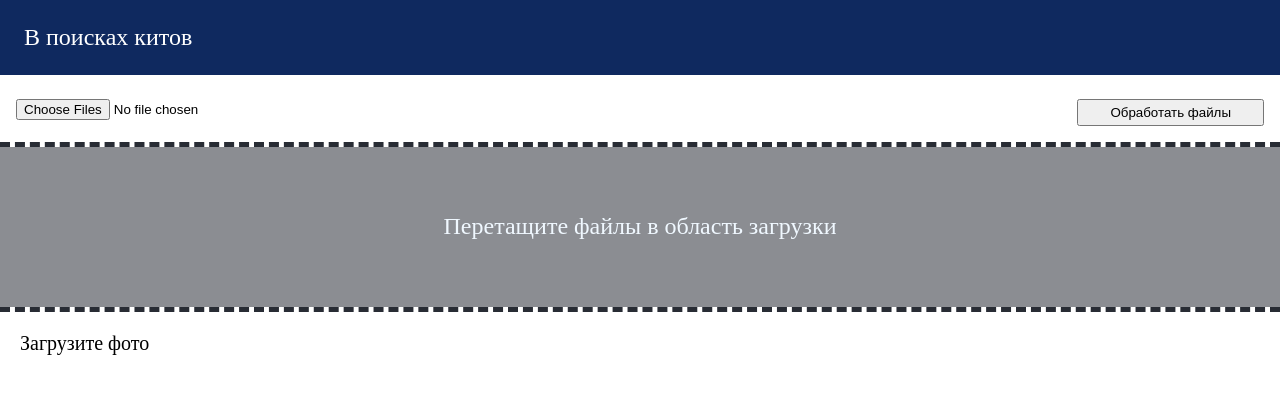
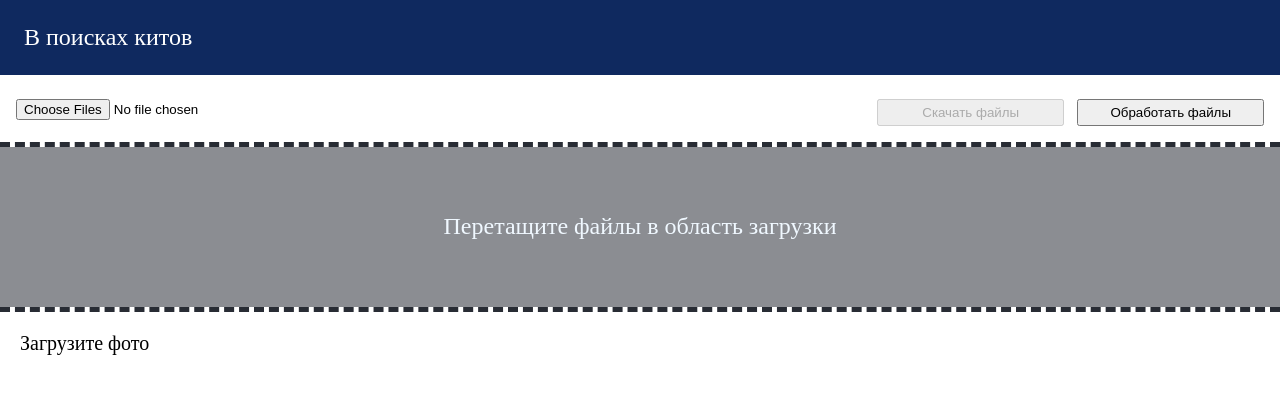
Before and after one commit to OlegSivets/BowheadWhale_website, a React (Create React App) app in the folder client/: page / in a window 1280 px wide. Shown: the top 394 px of the page. Built offline with nearby package versions, Linux system fonts and the light colour scheme.

Commit message:
files download were added

```diff
--- a/client/package.json
+++ b/client/package.json
@@ -7,6 +7,9 @@
     "@testing-library/jest-dom": "^5.16.5",
     "@testing-library/react": "^13.4.0",
     "@testing-library/user-event": "^13.5.0",
+    "@types/file-saver": "^2.0.5",
+    "file-saver": "^2.0.5",
+    "jszip": "^3.10.1",
     "react": "^18.2.0",
     "react-dom": "^18.2.0",
     "react-scripts": "^5.0.1",
--- a/client/src/App.css
+++ b/client/src/App.css
@@ -64,6 +64,12 @@ body {
   height: 2em;
 }
 
+.download-data-button{
+  width: 14em;
+  height: 2em;
+  margin-right: 1em;
+}
+
 /* UPLOADED FILES SECTION */
 .uploaded-files-area{
   height: 100%;
--- a/client/src/App.js
+++ b/client/src/App.js
@@ -7,6 +7,7 @@ import DataSendButton from './components/Buttons/DataSendButton';
 import HeaderArea from './components/Areas/HeaderArea';
 import UploadedFilesAres from './components/Areas/UploadedFilesAres';
 import UploadLabelArea from './components/Areas/UploadLabelArea';
+import DownloadButton from './components/Buttons/DownloadButton';
 
 function App() {
   return (
@@ -14,7 +15,10 @@ function App() {
       <HeaderArea />
       <section className='upload-section'>
         <ButtonFileUpload />
-        <DataSendButton />
+        <div>
+          <DownloadButton />
+          <DataSendButton />
+        </div>
       </section>
       <DragArea />
       <UploadLabelArea />
--- a/client/src/components/Areas/UploadLabelArea.jsx
+++ b/client/src/components/Areas/UploadLabelArea.jsx
@@ -3,16 +3,19 @@ import { useContext } from 'react'
 import { MainContext } from '../../contex/MainContext'
 
 export default function UploadLabelArea() {
-  const {updateStatus, uploadedFiles} = useContext(MainContext)
+  const {updateStatus, uploadedFiles, resultState} = useContext(MainContext)
 
   return (
     <div className='upload-label'>
-        {updateStatus ?
-            uploadedFiles.length > 0 ?
-            <div>Загруженные фото:</div> :
-            <div>Загрузите фото</div>
-            :
-            <div>Упорно ищем китов...</div>
+
+        { !resultState ?
+            updateStatus ?
+                uploadedFiles.length > 0 ?
+                <div>Загруженные фото:</div> :
+                <div>Загрузите фото</div>
+                :
+                <div>Упорно ищем китов...</div>:
+            <div>Результат поиска</div>
         }
     </div>
   )
--- /dev/null
+++ b/client/src/components/Buttons/DownloadButton.jsx
@@ -0,0 +1,12 @@
+import React from 'react'
+import { useContext } from 'react'
+import { MainContext } from '../../contex/MainContext'
+
+export default function DownloadButton() {
+  const { downloadFiles, resultState } = useContext(MainContext)
+
+  return (
+    <button className='download-data-button'
+    onClick={downloadFiles} disabled={resultState ? "" : "disabled"}>Скачать файлы</button>
+  )
+}
--- a/client/src/components/Buttons/ImageDeleteButton.jsx
+++ b/client/src/components/Buttons/ImageDeleteButton.jsx
@@ -2,13 +2,16 @@ import React, { useContext } from 'react'
 import { MainContext } from '../../contex/MainContext'
 
 export default function ImageDeleteButton({file}) {
-  const {removeUploadedFile} = useContext(MainContext)
+  const {removeUploadedFile, resultState} = useContext(MainContext)
 
   function handleButtonClick() {
     removeUploadedFile(file)
   }
 
   return (
-    <button onClick={handleButtonClick} className='close'></button>
+    <div>
+      {resultState ? <></>:
+        <button onClick={handleButtonClick} className='close'></button>}
+    </div>
   )
 }
--- a/client/src/components/Items/ImageItem.jsx
+++ b/client/src/components/Items/ImageItem.jsx
@@ -6,10 +6,10 @@ export default function ImageItem({file}) {
     <div className='image-box'>
       <ImageDeleteButton file={file}/>
       { file['type'] != "application/x-zip-compressed" ?
-        <a className='text-box' href={URL.createObjectURL(file)}>
+        <div className='text-box'>
           <img src={URL.createObjectURL(file)}/>
-        </a>:
-        <div className='text-box' href={URL.createObjectURL(file)}>
+        </div>:
+        <div className='text-box'>
           <p className='img-error-label'>{file['name']}</p>
         </div>
       }
--- a/client/src/contex/MainContext.jsx
+++ b/client/src/contex/MainContext.jsx
@@ -7,12 +7,17 @@ export const MainContext = createContext()
 const MainContextProvider = ({children}) => {
     const [uploadedFiles, setUploadedFiles] = useState([])
     const [updateStatus, setUpdateStatus] = useState(true)
+    const [resultState, setResultState] = useState(false)
 
     useEffect(() => {
       console.log('UPDATE:', updateStatus)
     }, [updateStatus])
 
     const uploadNewFiles = (files) =>{
+      if (resultState) {
+        setResultState(false)
+      }
+
       files = files.filter(elem => permittedTypes.includes(elem['type']))
 
       if (uploadedFiles.length > 0) {
@@ -33,11 +38,11 @@ const MainContextProvider = ({children}) => {
 
     const sendFilesData = async () => {
       console.log('DATA: ', uploadedFiles)
-        setUpdateStatus(false)
 
       if (uploadedFiles.length == 0) {
         console.log('NO FILES WERE SELECTED')
       } else {
+        setUpdateStatus(false)
         const formData = new FormData();
         for (let i = 0; i < uploadedFiles.length; i++) {
           formData.append('file_' + i, uploadedFiles[i]);
@@ -56,7 +61,24 @@ const MainContextProvider = ({children}) => {
         }
         setUploadedFiles(promises)
         setUpdateStatus(true)
+        setResultState(true)
       }
+    }
+
+    const downloadFiles = () => {
+      if (resultState) {
+        setResultState(false)
+      }
+      const FileSaver = require('file-saver');
+      const zip = require('jszip')();
+
+      for (let i = 0; i < uploadedFiles.length; i++){
+        zip.file(uploadedFiles[i].name, uploadedFiles[i])
+      }
+
+      zip.generateAsync({type: "blob"}).then(content => {
+        FileSaver.saveAs(content, "images.zip");
+      });
     }
 
     return (
@@ -65,9 +87,12 @@ const MainContextProvider = ({children}) => {
             setUploadedFiles,
             updateStatus,
             setUpdateStatus,
+            resultState,
+            setResultState,
             sendFilesData,
             uploadNewFiles,
             removeUploadedFile,
+            downloadFiles,
         }}>
         {children}
         </ MainContext.Provider>
```
Also changed, not shown: client/src/components/Areas/UploadedFilesAres.jsx (+0 -12 lines), 1 other file (tests, documents, lock files or other folders). Lines whose indentation alone changed are shown as unchanged.
